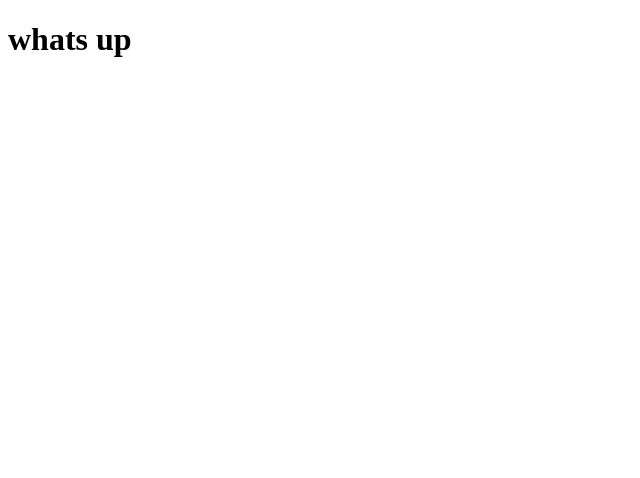
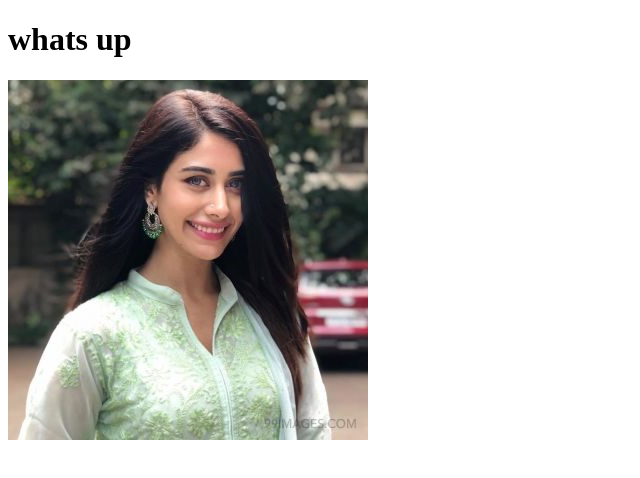
Before and after one commit to Mohammad-Shameem/sixth-repo, a plain HTML site: page index.html in a window 1280 px wide. Shown: the whole page, without its empty margins (0-640 px from the left). Drawn offline with Linux system fonts and the light colour scheme.

Commit message:
warina added

```diff
--- a/index.html
+++ b/index.html
@@ -10,6 +10,7 @@
 </head>
 <body>
     <h1>whats up</h1>
+    <img src="warina-hussain-latest-hot-hd-photos-wallpapers-1080p-instagram-lekn.jpg" alt="">
 
 </body>
 </html>
```
Also changed, not shown: warina-hussain-latest-hot-hd-photos-wallpapers-1080p-instagram-lekn.jpg (added).
